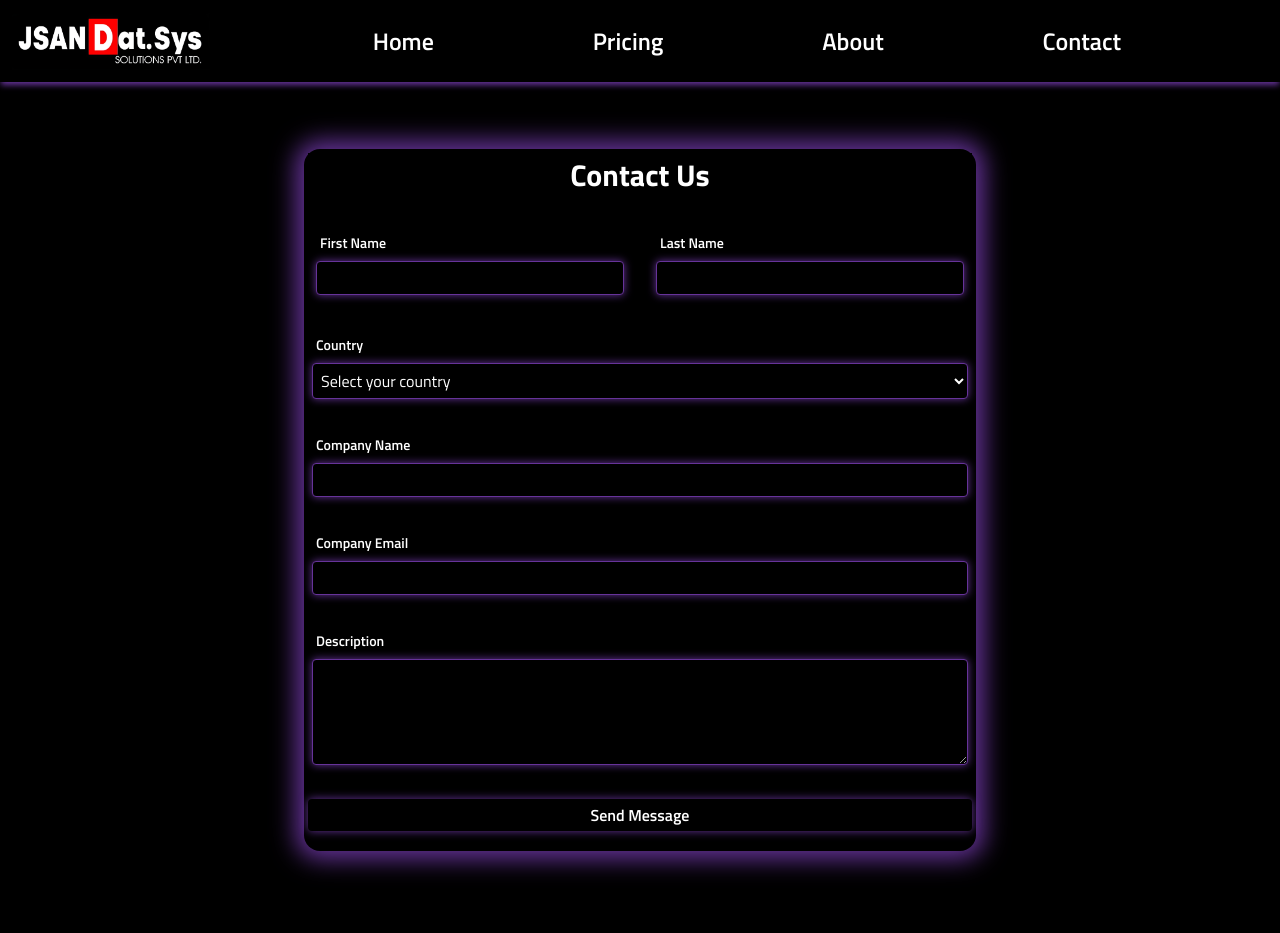
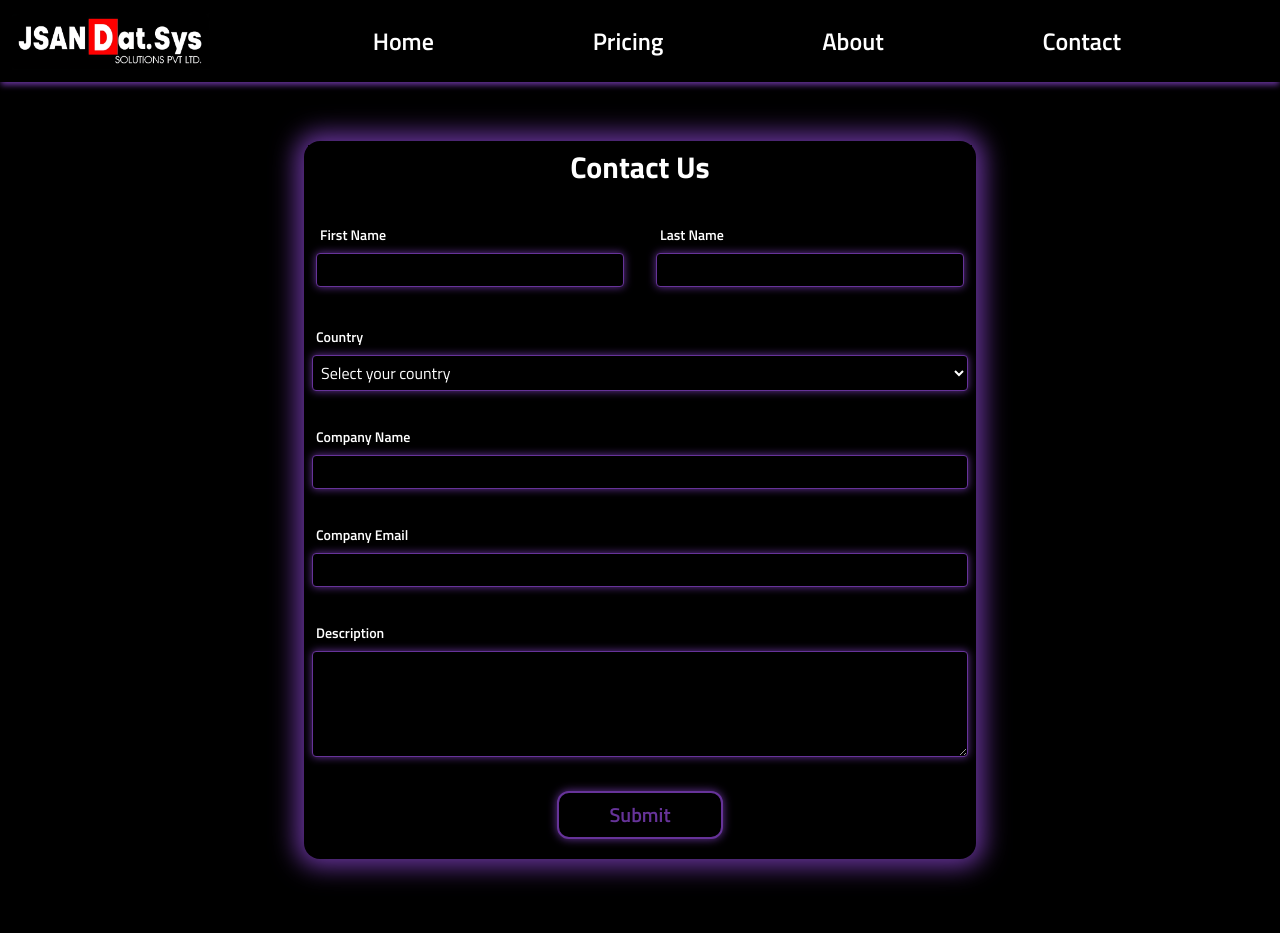
Before and after one commit to SRIRAM1307K/JsanDat.Sys, a React (Vite) app: page /contact in a window 1280 px wide. Shown: the top 933 px of the page. Built offline with nearby package versions, Linux system fonts and the light colour scheme; a web font is replaced by a local one.

Commit message:
Submit Btn

```diff
--- a/src/Components/Contact.jsx
+++ b/src/Components/Contact.jsx
@@ -151,9 +151,10 @@ export default function Contact() {
 
           <button
             type="submit"
-            className="w-full py-2 bg-[rebeccapurple] mb-4 text-white font-semibold rounded hover:bg-purple-900 transition shadow-[0_0_10px_0_rebeccapurple]"
+            id="btn"
+            className="w-1/4 text-xl flex justify-center mx-auto hover:cursor-pointer hover:bg-[rebeccapurple] hover:text-[rebeccapurple] hover:scale-102 py-2 bg-[rebeccapurple] mb-4 text-white font-semibold rounded hover:bg-purple-900 transition shadow-[0_0_10px_0_rebeccapurple]"
           >
-            Send Message
+            Submit
           </button>
         </form>
       </div>
```
